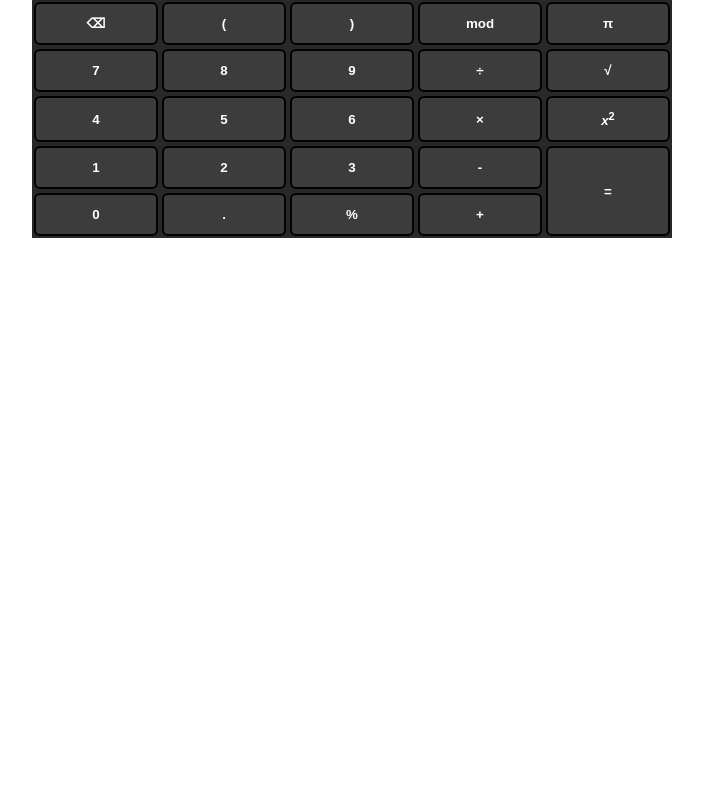
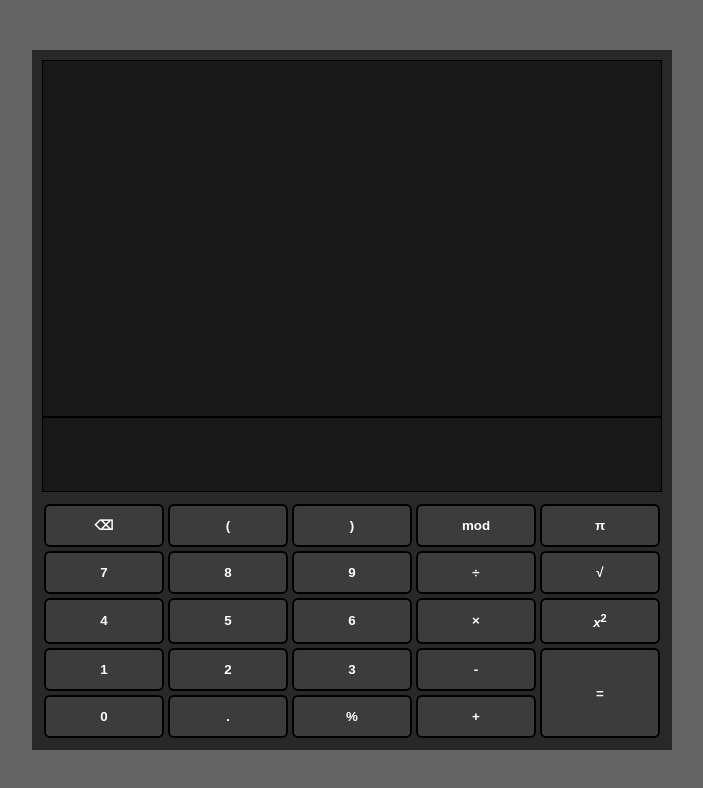
Before and after one commit to SeanCagin/calculator, a plain HTML site: page index.html in a window 1280 px wide. Shown: the whole page, without its empty margins (288-991 px from the left). Drawn offline with Linux system fonts and the light colour scheme.

Commit message:
Finish UI except coloring buttons

```diff
--- a/index.html
+++ b/index.html
@@ -8,6 +8,13 @@
   </head>
   <body>
       <div class="calculator">
+        <div class="history">
+
+        </div>
+        <div class="displayholder">
+          <input class="display"></input>
+        </div>
+        <div class="inputholder">
           <div class="calcrow">
             <button class="calcbutton operator" id="erase">&#9003</button>
             <button class="calcbutton operator">(</button>
@@ -47,5 +54,6 @@
             <button class="calcbutton operator" id="equals">=</button>
           </div>
         </div>
+      </div>
   </body>
 </html>
--- a/style.css
+++ b/style.css
@@ -5,11 +5,58 @@
   box-sizing: border-box;
 }
 
+html {
+  height: 100%;
+}
+
+body {
+  min-height: 100%;
+  background-color: rgb(100, 100, 100);
+  display: flex;
+  flex-direction: column;
+  align-items: center;
+  justify-content: center;
+}
+
 .calculator {
   background-color: rgb(40, 40, 40);
   width: 50%;
   margin-left: auto;
   margin-right: auto;
+  max-height: 700px;
+  min-width: 400px;
+  padding: 10px;
+  display: flex;
+  flex-direction: column;
+  flex-grow: 1;
+}
+
+.displayholder, .inputholder {
+  flex: 0 0 auto;
+}
+.displayholder {
+  display: flex;
+}
+
+.history {
+  min-height: 100px;
+  max-height: 400px;
+  flex: 1 1 auto;
+}
+
+.history, .display {
+  border: 1px solid black;
+  background-color: rgb(25, 25, 25);
+}
+
+.display {
+  padding-left: 5px;
+  padding-top: 0;
+  padding-bottom: 45px;;
+  color: white;
+  flex-grow: 1;
+  font-size: 24px;
+  margin-bottom: 10px;
 }
 
 .calcrow, .bottom {
@@ -21,6 +68,7 @@
 }
 
 .calcbutton {
+  min-width: 65px;
   font-family: Arial, Helvetica, sans-serif;
   font-size: 24;
   font-weight: bold;
```
Lines whose indentation alone changed are shown as unchanged.
